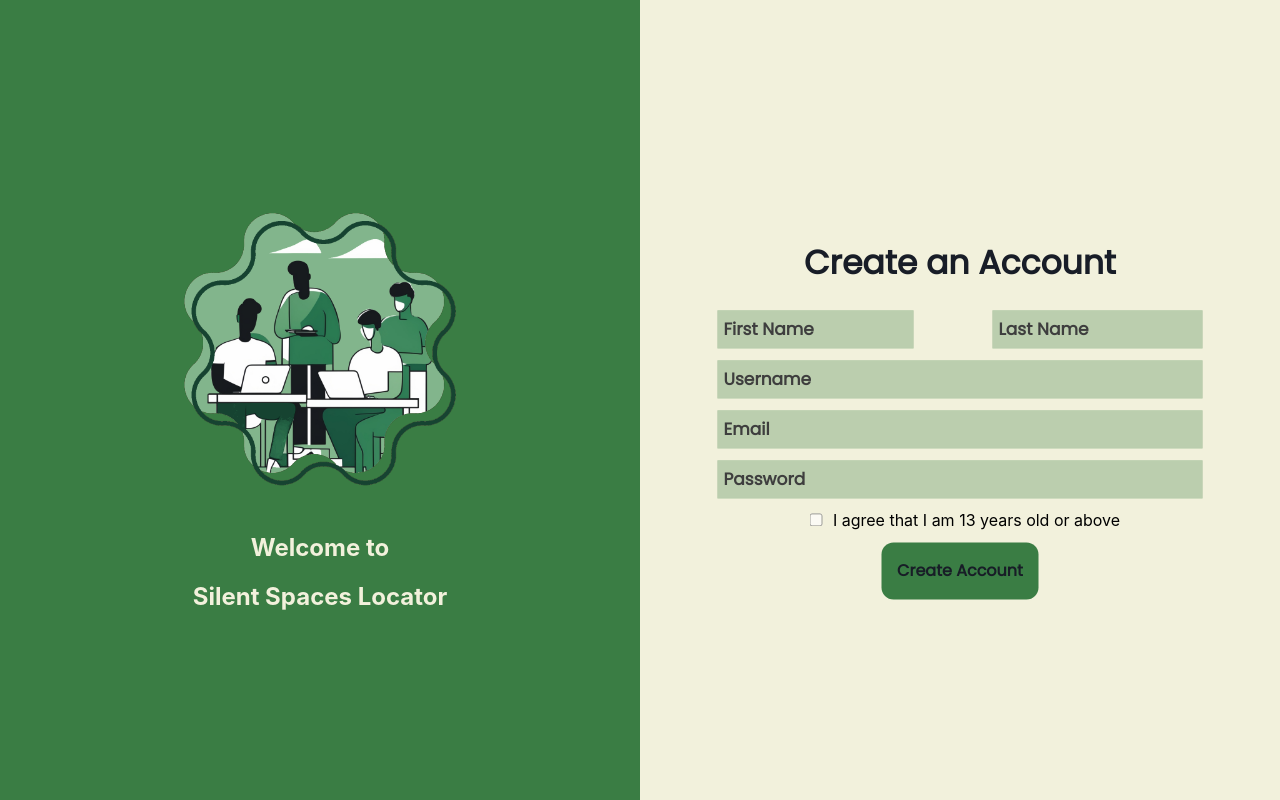
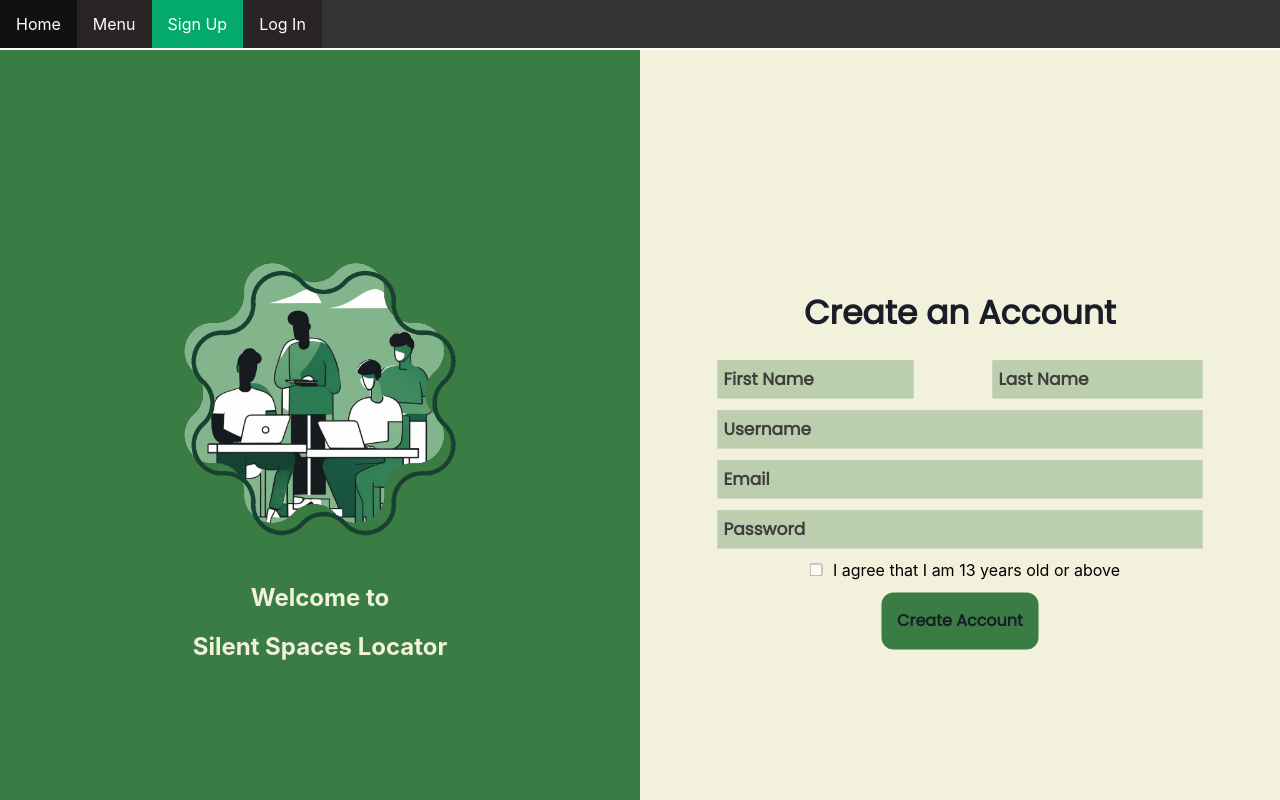
Before and after one commit to Olympicene/Silent-Spaces, a React (Create React App) app in the folder Coding Project/client/: page /sign-up in a window 1280 px wide. Built offline with nearby package versions, Linux system fonts and the light colour scheme.

Commit message:
limit the div so that it does not draw over navigation bar in Create Account

```diff
--- a/Coding Project/client/src/components/styles.css
+++ b/Coding Project/client/src/components/styles.css
@@ -157,12 +157,14 @@ html, body {
 .left {
   left: 0;
   background-color: #3A7D44;
+  top: 50px
 }
 
 /* Control the right side */
 .right {
   right: 0;
   background-color: #f2f1dc;
+  top: 50px
 }
 
 /* If you want the content centered horizontally and vertically */
```
